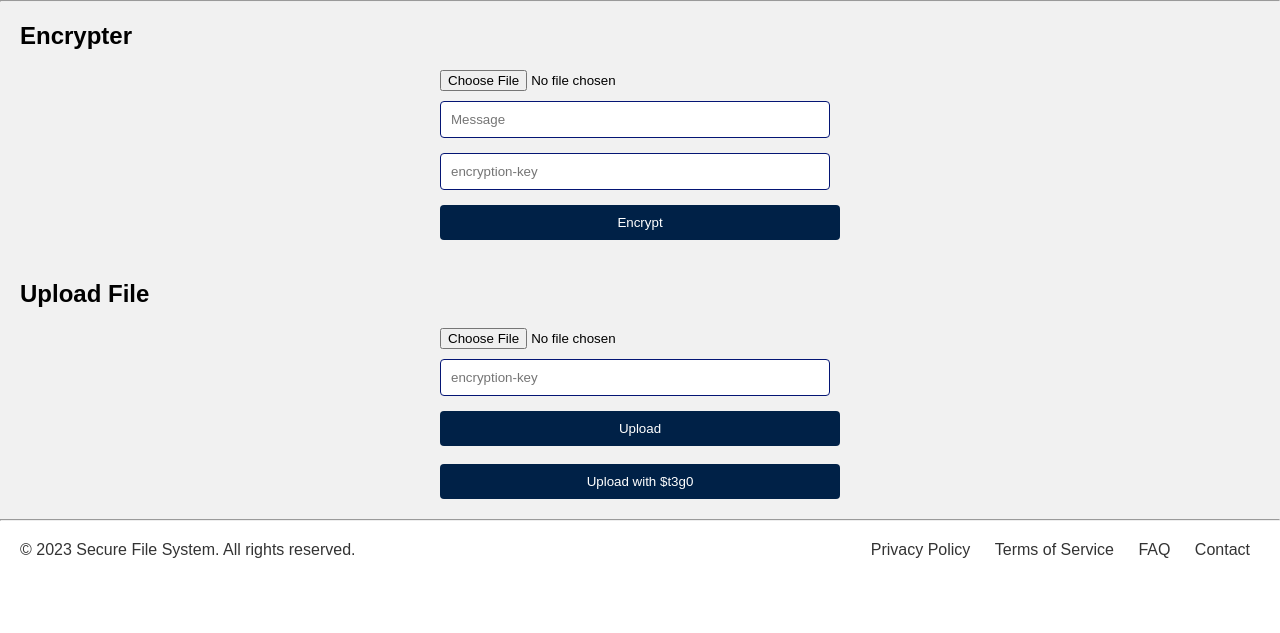
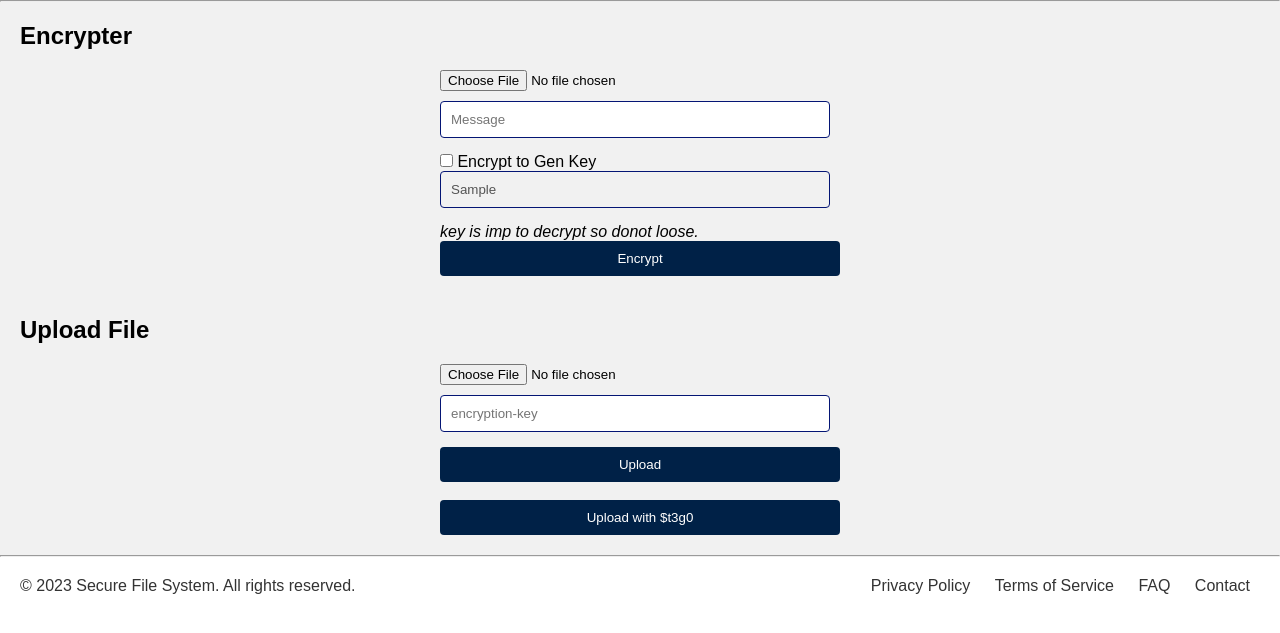
Before and after one commit to kunwaratit/Image_steganography_LSB_Algorithm, a Django app: template Main_File/storefront/template/upload.html in a window 1280 px wide. Shown: the part 53-686 px from the top of the page. Run offline with Django 4.2, Linux system fonts and the light colour scheme; the template is opened without the code that fills it: most values are stand-ins (such as "Sample title", 1, 10 or a date in 2020).

Commit message:
key management

```diff
--- a/Main_File/storefront/storefront/urls.py
+++ b/Main_File/storefront/storefront/urls.py
@@ -28,5 +28,5 @@ urlpatterns = [
     path('setting/',views.setting),
     path('files/',views.files),
     path('upload/',views.upload),
-    path('encdec/',views.encdec),
+   # path('encdec/',views.encdec),
 ]
--- a/Main_File/storefront/template/encdec.html
+++ b/Main_File/storefront/template/encdec.html
@@ -1,2 +1,3 @@
 {% include 'header.html' %}
-<h1>{{data1}}</h1>
+<h1>Key {{data1}}</h1>
+<h1>Cipher Text{{data2}}</h1>
--- a/Main_File/storefront/template/upload.html
+++ b/Main_File/storefront/template/upload.html
@@ -3,8 +3,11 @@
     <h1>Encrypter</h1>
     <form class="upload-form" action="#" method="post" enctype="multipart/form-data">
         <input type="file" name="file" id="file">
-        <input type="text" name="key" id="file" placeholder="Message">
-        <input type="text" name="key" id="file" placeholder="encryption-key">
+
+        <input type="text" name="key" id="file" placeholder="Message"><br>
+        <input type="checkbox" name="encrypt" id=""> Encrypt to Gen Key
+        <input type="text" name="key" id="file" value="{{data1}}" placeholder="encryption-key" disabled>
+        <p><i>key is imp to decrypt so donot loose.</i></p>
         <button type="submit">Encrypt</button>
 
     </form>
@@ -17,6 +20,7 @@
         <input type="text" name="key" id="file" placeholder="encryption-key">
         <button type="submit">Upload</button>
         <br>
+
         <input type="file" name="file" id="file" hidden>
         <input type="text" name="key" id="file" placeholder="encryption-key" hidden>
         <button type="submit">Upload with $t3g0</button>
```
Also changed, not shown: Main_File/storefront/storefront/views.py (+9 -6 lines), 2 other files.
